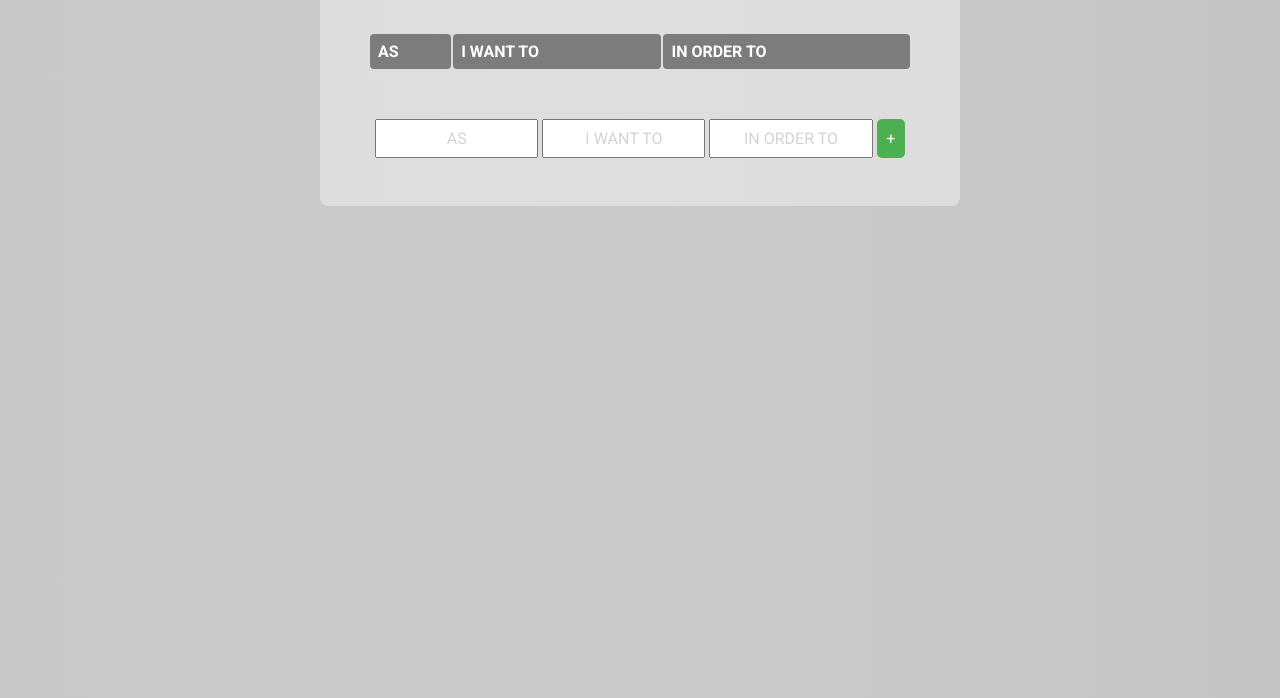
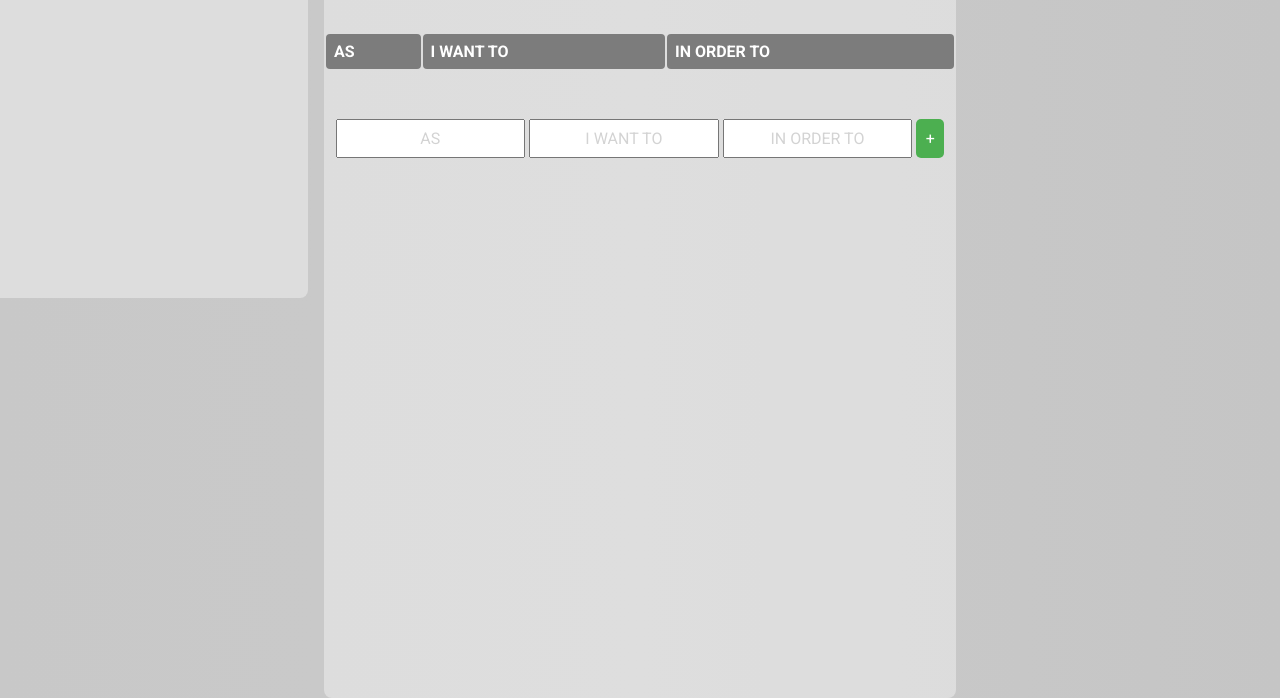
Before and after one commit to LouisAntoninLesieur/customa, a website: page index.html in a window 1280 px wide. Shown: the part 182-880 px from the top of the page. Drawn offline with Linux system fonts and the light colour scheme.

Commit message:
define keywords layout

```diff
--- a/css/layout.css
+++ b/css/layout.css
@@ -53,19 +53,27 @@
 }
 
 .main {
-    display: grid;
-    grid-template-columns: repeat(12, 1fr);
-    align-items: center;
-    width: 100%;
+	display: grid;
+	grid-template-rows: 1fr;
+	grid-template-columns: repeat(12, 1fr);
+	gap: 1rem;
     margin-top: 5rem;
+	width: 100%;
+	height: 100%;
 }
 
-.container {
-    grid-column: 4 / 10;
+.container, .aside {
+    grid-area: 1 / 4 / 2 / 10;
     text-align: center;
     border-radius: 0 0 8px 8px;
     background-color: #ffffff5f;
-    padding: var(--var-default-sizing);
+    padding: var(--var-default-sizing) 0;
+}
+
+.aside {
+    grid-area: 1 / 1 / 2 / 4;
+    height: 50%;
+    border-radius: 0 0 8px 0;
 }
 
 input {
--- a/index.html
+++ b/index.html
@@ -48,6 +48,9 @@
                 <button class="btn" id="add"></button>
             </div>
         </div>
+        <div class="aside">
+            <h3>KEYWORDS</h3>
+        </div>
     </main>
 
     <div id="about-modal" class="modal">
```
